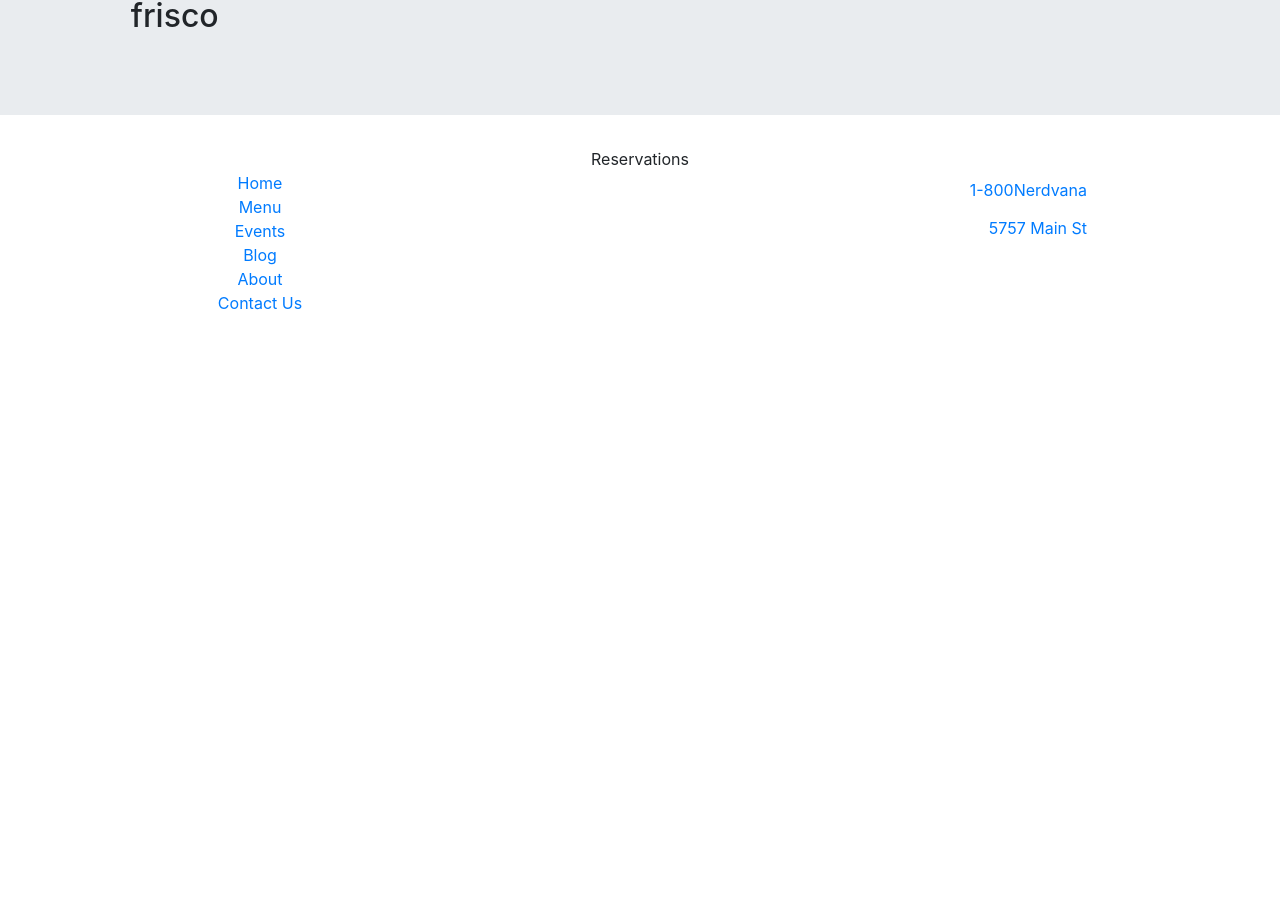
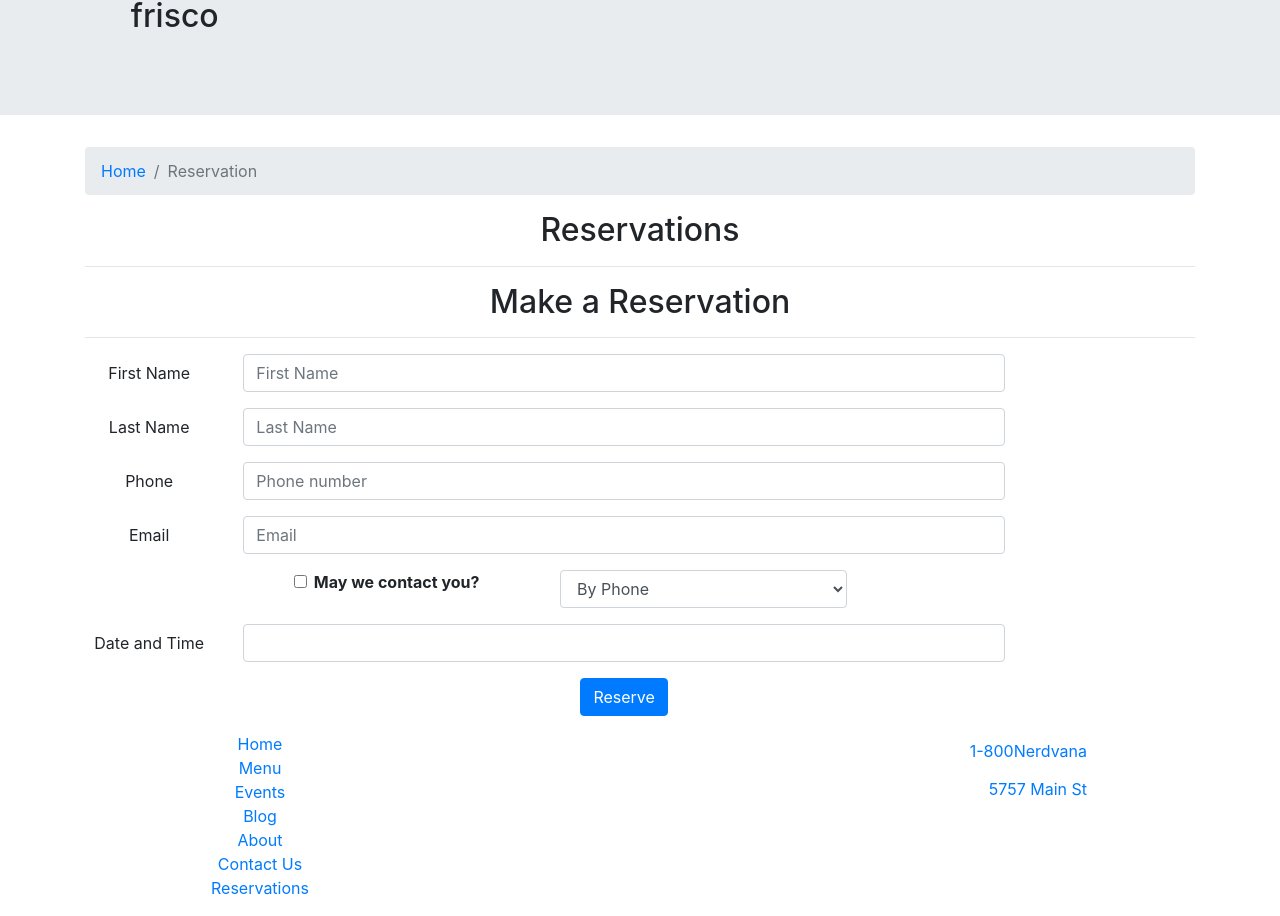
Before and after one commit to MojiTom/geekhalla, a React (Create React App) app: page /reservations in a window 1280 px wide. Shown: the part 131-1047 px from the top of the page. Before the commit the page ends 800 px from the top, so only its background shows below. Built offline with nearby package versions, Linux system fonts and the light colour scheme; the HTML template or start-up script is replaced by a standard one.

Commit message:
Added a basic reservation form, edited component name in Main, and added a link to Footer

```diff
--- a/src/components/FooterComponent.js
+++ b/src/components/FooterComponent.js
@@ -26,6 +26,10 @@ function Footer(props) {
                 <br />
                 <a>
                   <Link to='/contactus'>Contact Us</Link>
+                </a>
+                <br />
+                <a>
+                  <Link to='/reservations'>Reservations</Link>
                 </a>
               </ul>
             </div>
--- a/src/components/MainComponent.js
+++ b/src/components/MainComponent.js
@@ -3,7 +3,7 @@ import Header from './HeaderComponent';
 import Footer from './FooterComponent';
 import Home from './HomeComponent';
 import Contact from './ContactComponent';
-import Reservations from './ReservationComponent';
+import Reservation from './ReservationComponent';
 import Choices from './MenuComponent' // React has other uses for "menu" so - Choices.
 import { Switch, Route, Redirect, withRouter } from 'react-router-dom';
 
@@ -26,7 +26,7 @@ class Main extends Component {
               <Route path='/home' component={HomePage} />
               <Route exact path='/contactus' component={Contact} />
               <Route exact path='/menu' component={Choices} />
-              <Route exact path='/reservations' component={Reservations} />
+              <Route exact path='/reservations' component={Reservation} />
               <Redirect to='/home' />
             </Switch>
             <Footer />
--- a/src/components/ReservationComponent.js
+++ b/src/components/ReservationComponent.js
@@ -1,7 +1,12 @@
 import React, { Component }  from 'react';
-import { NavLink } from 'react-router-dom';
+import { NavLink, Link } from 'react-router-dom';
+import { Button, Form, FormGroup, Label, Input, FormText } from 'reactstrap';
+import { Container, Row, Col } from 'reactstrap';
+import { Breadcrumb, BreadcrumbItem } from 'reactstrap';
 
-/* This is from ContactComponent. I plan to edit it for the reservation form.
+/* This was originally from ContactComponent. I plan to edit it for the reservation form.
+
+/* 4/27/21 -- Starting on the Reservations form.
 
 // Validation in Redux or React? - I left this in case it's useful. - TH
 const required = val => val && val.length; // Makes sure there IS a val, and that .length > 0
@@ -10,7 +15,9 @@ const minLength = len => val => val && (val.length >= len); //
 const isNumber = val => !isNaN(+val); // +val changes string to number
 const validEmail = val => /^[A-Z0-9._%+-]+@[A-Z0-9.-]+\.[A-Z]{2,4}$/i.test(val);
 
-class Contact extends Component {
+*/
+
+class Reservation extends Component {
     constructor(props) {
         super(props);
 
@@ -21,13 +28,14 @@ class Contact extends Component {
             email: '',
             agree: false,
             contactType: 'By Phone',
-            feedback: ''
+            reservation: ''
         };
 
-        this.handleInputChange = this.handleInputChange.bind(this);
+        // this.handleInputChange = this.handleInputChange.bind(this);
         this.handleSubmit = this.handleSubmit.bind(this);
     }
 
+/* Commenting out validation until I get the form working.
 
     validate(firstName, lastName, phoneNum, email) {
 
@@ -75,6 +83,7 @@ class Contact extends Component {
             [name]: value
         });
     }
+*/
 
     handleSubmit(event) {
         console.log('Current state is: ' + JSON.stringify(this.state));
@@ -90,30 +99,16 @@ class Contact extends Component {
                     <div className="col">
                         <Breadcrumb>
                             <BreadcrumbItem><Link to="/home">Home</Link></BreadcrumbItem>
-                            <BreadcrumbItem active>Contact Us</BreadcrumbItem>
+                            <BreadcrumbItem active>Reservation</BreadcrumbItem>
                         </Breadcrumb>
-                        <h2>Contact Us</h2>
+                        <h2>Reservations</h2>
                         <hr />
                     </div>
                 </div>
 
-                <div className="row row-content align-items-center">
-                    <div className="col-sm-4">
-                        <h5>Our Address</h5>
-                        <address>
-                            1 Nucamp Way<br />
-                            Seattle, WA 98001<br />
-                            U.S.A.
-                        </address>
-                    </div>
-                    <div className="col">
-                        <a role="button" className="btn btn-link" href="tel:+12065551234"><i className="fa fa-phone" /> 1-206-555-1234</a><br />
-                        <a role="button" className="btn btn-link" href="mailto:fakeemail@fakeemail.co"><i className="fa fa-envelope-o" /> campsites@nucamp.co</a>
-                    </div>
-                </div>
                 <div className="row row-content">
                     <div className="col-12">
-                        <h2>Send us your Feedback</h2>
+                        <h2>Make a Reservation</h2>
                         <hr />
                     </div>
                     <div className="col-md-10">
@@ -175,19 +170,20 @@ class Contact extends Component {
                                     </Input>
                                 </Col>
                             </FormGroup>
+
                             <FormGroup row>
-                                <Label htmlFor="feedback" md={2}>Your Feedback</Label>
+                                <Label htmlFor="reservation" md={2}>Date and Time</Label>
                                 <Col md={10}>
-                                    <Input type="textarea" id="feedback" name="feedback"
-                                        rows="12"
-                                        value={this.state.feedback}
+                                    <Input type="text" id="reservation" name="reservation"
+                                        value={this.state.reservation}
                                         onChange={this.handleInputChange}></Input>
                                 </Col>
                             </FormGroup>
+
                             <FormGroup row>
                                 <Col md={{size: 10, offset: 2}}>
                                     <Button type="submit" color="primary">
-                                        Send Feedback
+                                        Reserve
                                     </Button>
                                 </Col>
                             </FormGroup>
@@ -198,10 +194,9 @@ class Contact extends Component {
         );
     }
 }
-*/
 
-// The following component is just a placeholder, but it keeps everything working until
-// it's replaced by functional code. - TH
+/* The following component is just a placeholder, but it keeps everything working until
+it's replaced by functional code. - TH
 
 class Reservation extends Component {
 
@@ -213,5 +208,6 @@ class Reservation extends Component {
         );
     }
 }
+*/
 
 export default Reservation;
```
